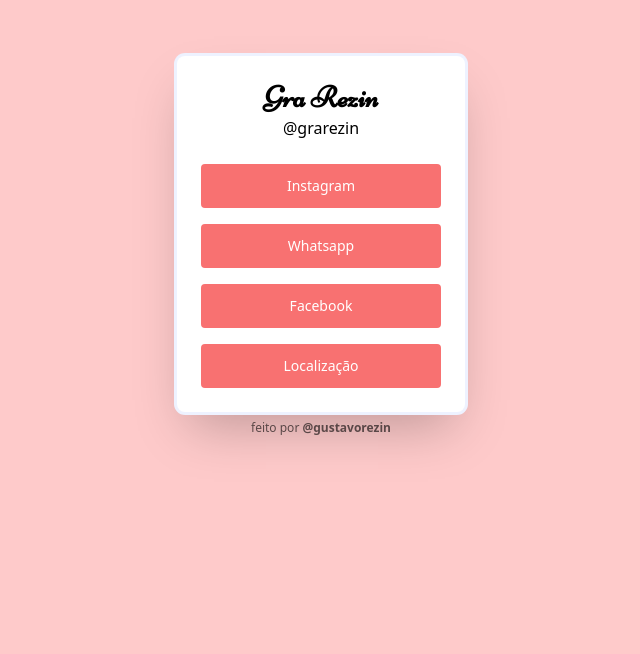
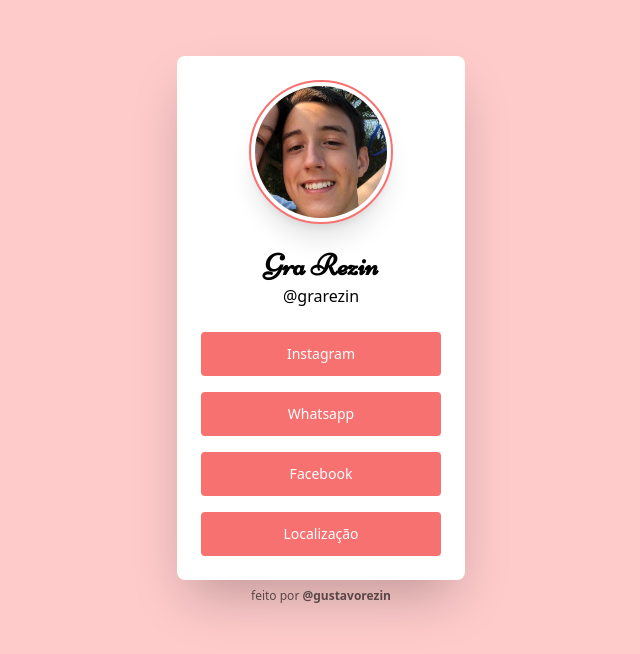
Before and after one commit to gustavorezin/link-grasi, a website: page src/index.html in a window 1280 px wide. Shown: the whole page, without its empty margins (319-959 px from the left). Drawn offline with Linux system fonts and the light colour scheme.

Commit message:
sem borda

```diff
--- a/src/index.html
+++ b/src/index.html
@@ -8,10 +8,10 @@
     <title>@grarezin</title>
 </head>
 <body class="flex flex-col items-center bg-red-200">
-    <div class="flex flex-col justify-center bg-white rounded-lg shadow-2xl p-6 space-y-6 w-72 mt-14 ring ring-indigo-50">
-        <!-- <div class="rounded-full border-2 border-red-400 w-36 m-auto shadow-xl">
-            <img src="./images/teste.jpeg" alt="Foto perfil @grarezin" class="w-36 rounded-full p-1">
-        </div> -->
+    <div class="flex flex-col justify-center bg-white rounded-lg shadow-2xl p-6 space-y-6 w-72 mt-14">
+        <div class="rounded-full border-2 border-red-400 w-36 m-auto shadow-xl">
+            <img src="./images/teste.jpg" alt="Foto perfil @grarezin" class="w-36 rounded-full p-1">
+        </div>
         <div class="text-center">
             <h1 class="font-primary font-semibold text-3xl">Gra Rezin</h1>
             <p class="font-light">@grarezin</p>
```
Also changed, not shown: src/images/teste.jpg (renamed from src/images/teste.jpeg).
